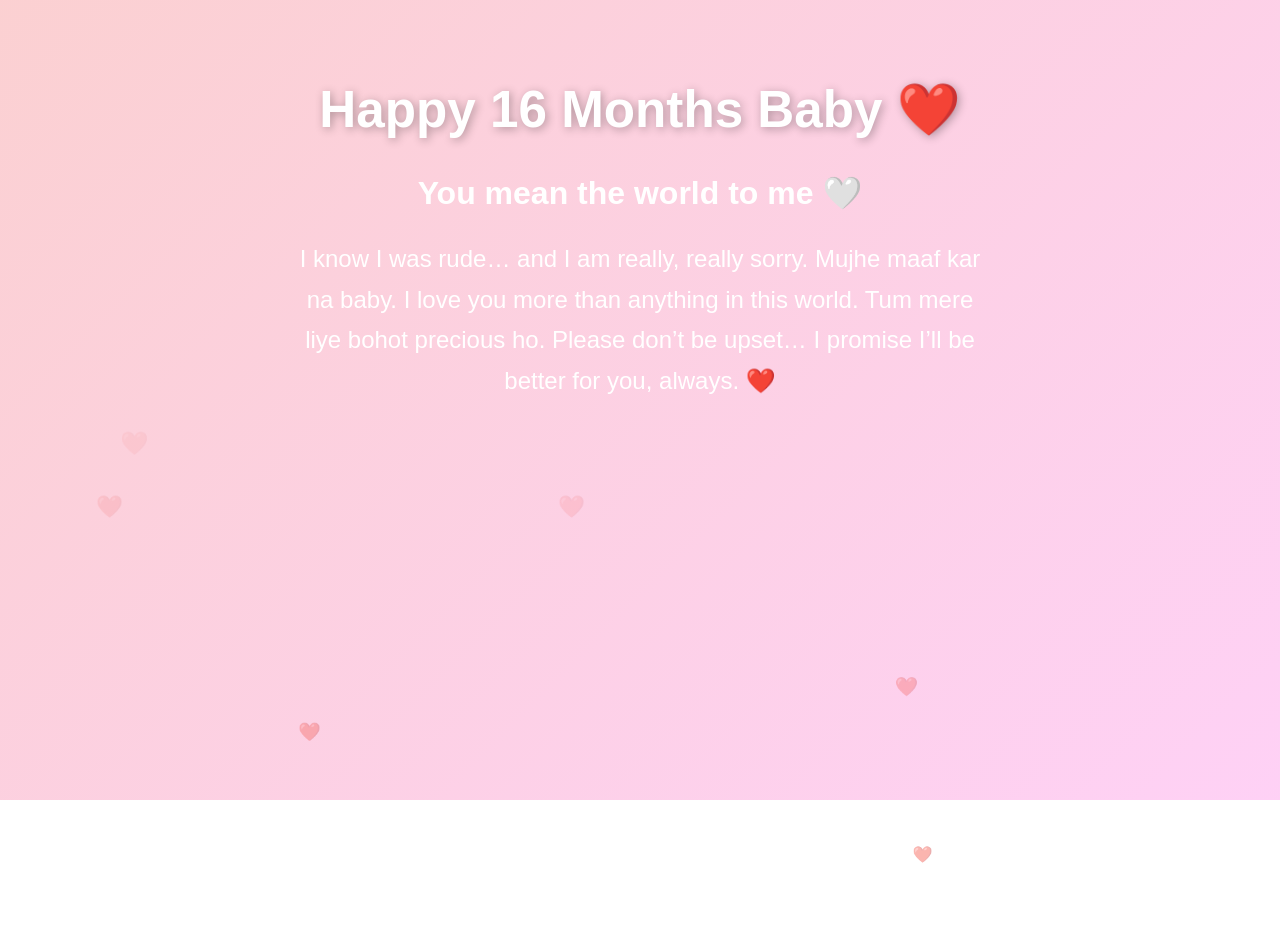
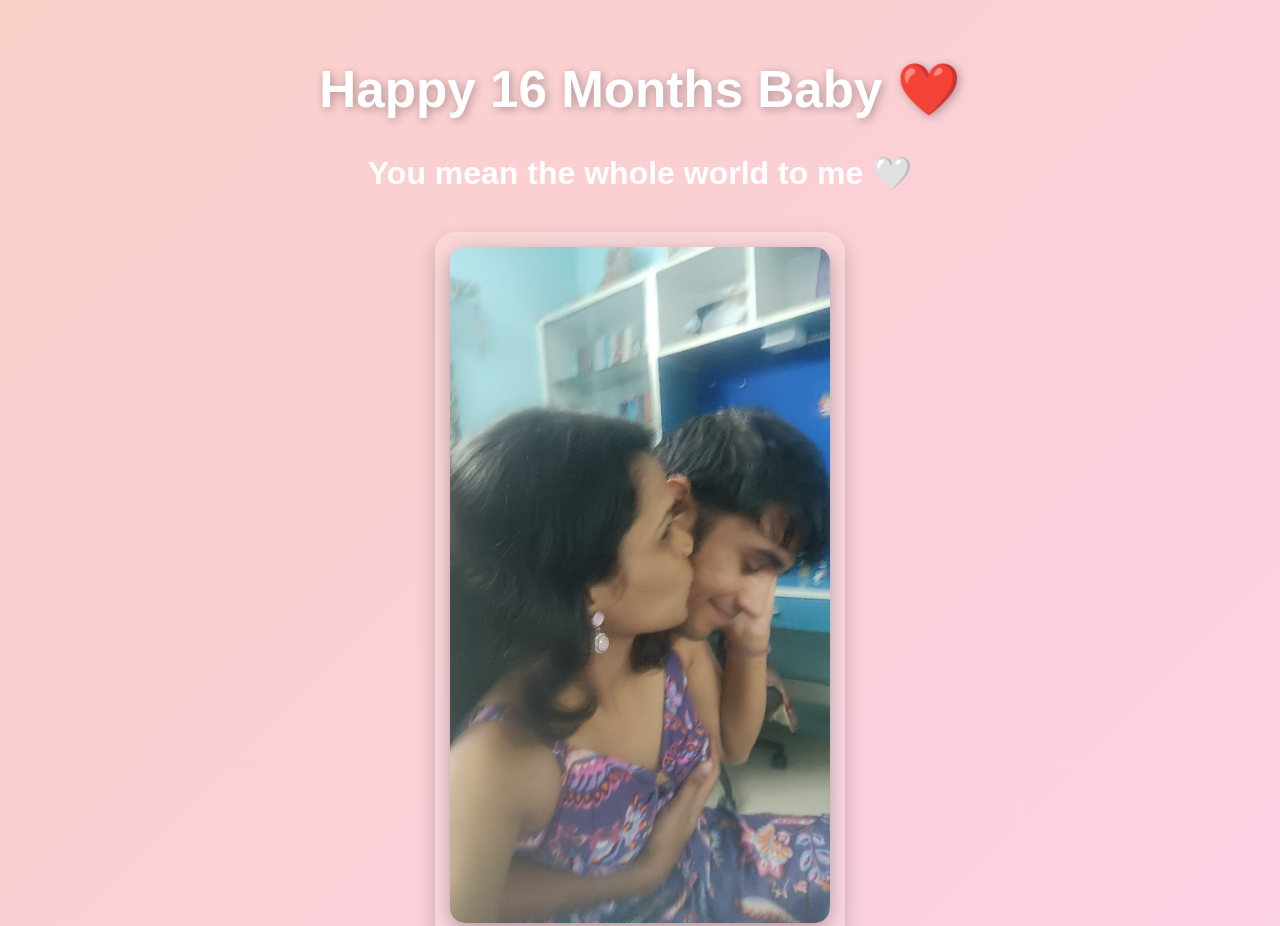
Before and after one commit to divyam2807/paymentGateway, a plain HTML site: page index.html in a window 1280 px wide. Shown: the top 926 px of the page. Before the commit the page ends 800 px from the top, so only its background shows below. Drawn offline with Linux system fonts and the light colour scheme.

Commit message:
Update page: added image and improved design

```diff
--- a/index.html
+++ b/index.html
@@ -24,20 +24,20 @@
 
     h1 {
         font-size: 3.2rem;
-        margin-top: 80px;
+        margin-top: 60px;
         text-shadow: 2px 2px 10px rgba(0,0,0,0.3);
         animation: fadeIn 2s ease forwards;
     }
 
     h2 {
-        margin-top: 20px;
+        margin-top: 10px;
         font-size: 2rem;
         animation: fadeIn 3s ease forwards;
     }
 
     p {
-        margin-top: 25px;
-        font-size: 1.5rem;
+        margin-top: 20px;
+        font-size: 1.4rem;
         max-width: 700px;
         margin-left: auto;
         margin-right: auto;
@@ -50,11 +50,30 @@
         to { opacity: 1; transform: translateY(0); }
     }
 
+    .photo-card {
+        margin: 40px auto;
+        padding: 15px;
+        background: rgba(255, 255, 255, 0.15);
+        border-radius: 20px;
+        width: 85%;
+        max-width: 380px;
+        backdrop-filter: blur(10px);
+        box-shadow: 0 8px 20px rgba(0,0,0,0.2);
+        animation: fadeIn 3.5s ease forwards;
+    }
+
+    .photo-card img {
+        width: 100%;
+        border-radius: 15px;
+        box-shadow: 0 6px 20px rgba(0,0,0,0.3);
+    }
+
     .heart {
         position: fixed;
         color: rgba(255,255,255,0.7);
         animation: floatUp 6s linear infinite;
         font-size: 20px;
+        z-index: -1;
     }
 
     @keyframes floatUp {
@@ -66,20 +85,25 @@
 <body>
 
 <h1>Happy 16 Months Baby ❤️</h1>
-<h2>You mean the world to me 🤍</h2>
+<h2>You mean the whole world to me 🤍</h2>
+
+<!-- Photo Section -->
+<div class="photo-card">
+    <img src="assets/picWithHer.jpg" alt="Us Together">
+</div>
 
 <p>
     I know I was rude…
-    and I am really, really sorry.
+    and I am truly, deeply sorry.
     Mujhe maaf kar na baby.
-    I love you more than anything in this world.
-    Tum mere liye bohot precious ho.
-    Please don’t be upset…
-    I promise I’ll be better for you, always. ❤️
+    You’re the most precious person in my life.
+    I love you endlessly.
+    Please don’t stay upset…
+    I promise I’ll always try to be better for you. ❤️
 </p>
 
 <script>
-// Create floating hearts
+// Floating hearts animation
 function createHeart() {
     const heart = document.createElement("div");
     heart.classList.add("heart");
@@ -87,7 +111,6 @@ function createHeart() {
     heart.style.left = Math.random() * 100 + "vw";
     heart.style.animationDuration = (Math.random() * 4 + 3) + "s";
     document.body.appendChild(heart);
-
     setTimeout(() => heart.remove(), 6000);
 }
 
```
